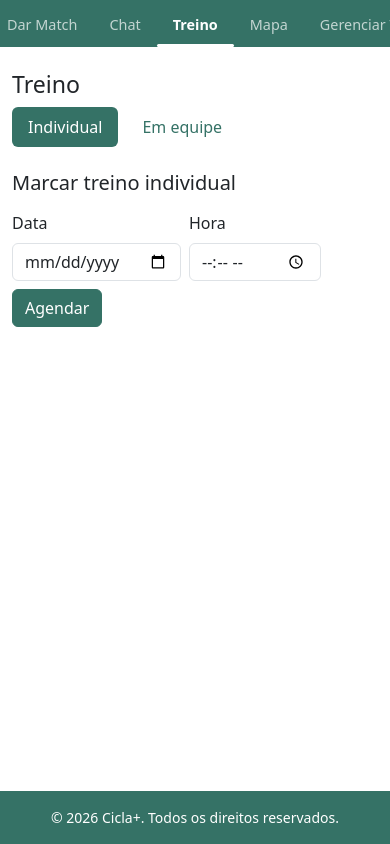
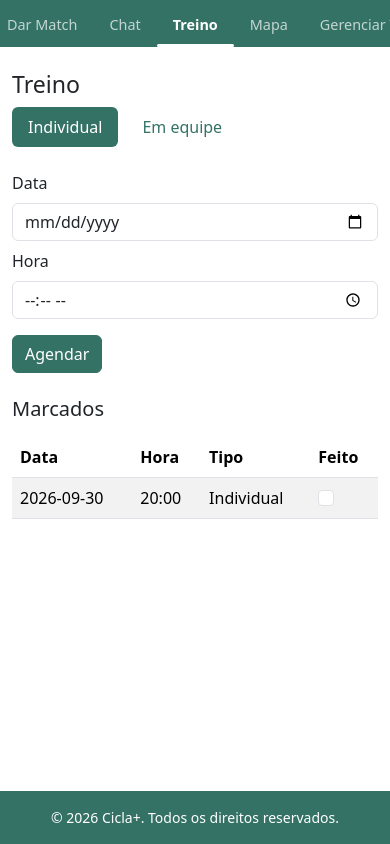
Before and after one commit to cruzPatrick/ciclaPlus, a React (Vite) app: page /app/treino in a window 390 px wide. Built offline with nearby package versions, Linux system fonts and the light colour scheme.

Commit message:
Reforma Dar Match com fila de cards, Chat responsivo e Treino com lista de marcados

```diff
--- a/src/pages/app/Chat.jsx
+++ b/src/pages/app/Chat.jsx
@@ -1,4 +1,64 @@
 import { useState } from "react";
+
+// Um item da lista de conversas — mesmo componente usado na lista mobile
+// (tela cheia) e na lista lateral do desktop.
+function ItemConversa({ conversa, ativa, onSelecionar }) {
+  return (
+    <li className="list-group-item p-0">
+      <button
+        type="button"
+        className={
+          "btn w-100 d-flex align-items-center gap-2 text-start border-0 rounded-0 py-2" +
+          (ativa ? " btn-primary" : " btn-light")
+        }
+        onClick={() => onSelecionar(conversa.id)}
+      >
+        <span className="material-icons">account_circle</span>
+        <span>
+          <span className="d-block">{conversa.nome}</span>
+          <span className="d-block small" style={{ opacity: 0.75 }}>
+            {conversa.distanciaKm} km
+          </span>
+        </span>
+      </button>
+    </li>
+  );
+}
+
+// A conversa aberta: histórico de mensagens + formulário de envio.
+function ThreadConversa({ conversa, rascunho, onMudarRascunho, onEnviar }) {
+  return (
+    <>
+      <div className="border rounded p-3 mb-2" style={{ minHeight: "220px" }}>
+        {conversa.mensagens.map((mensagem, indice) => (
+          <p key={indice} className={"mb-2 " + (mensagem.autor === "Você" ? "text-end" : "")}>
+            <span
+              className={
+                "d-inline-block px-2 py-1 rounded " +
+                (mensagem.autor === "Você" ? "bg-primary text-white" : "bg-ciclagrey")
+              }
+            >
+              {mensagem.texto}
+            </span>
+          </p>
+        ))}
+      </div>
+
+      <form className="d-flex gap-2" onSubmit={onEnviar}>
+        <input
+          type="text"
+          className="form-control"
+          placeholder={`Mensagem para ${conversa.nome}`}
+          value={rascunho}
+          onChange={(evento) => onMudarRascunho(evento.target.value)}
+        />
+        <button type="submit" className="btn btn-primary">
+          Enviar
+        </button>
+      </form>
+    </>
+  );
+}
 
 export default function Chat() {
   // Conversas e mensagens como dado local do componente.
@@ -6,6 +66,7 @@ export default function Chat() {
     {
       id: 1,
       nome: "Ana Beatriz",
+      distanciaKm: 3.2,
       mensagens: [
         { autor: "Ana Beatriz", texto: "Bora pedalar sábado?" },
         { autor: "Você", texto: "Bora! Que horas?" },
@@ -14,14 +75,23 @@ export default function Chat() {
     {
       id: 2,
       nome: "Bruno Costa",
+      distanciaKm: 5.8,
       mensagens: [{ autor: "Bruno Costa", texto: "Valeu pelo treino de hoje!" }],
     },
   ]);
 
   const [conversaAtivaId, setConversaAtivaId] = useState(conversas[0].id);
   const [rascunho, setRascunho] = useState("");
+  // Só importa no mobile: lá a lista e a conversa aberta nunca aparecem
+  // juntas, uma tela troca pela outra.
+  const [telaMobile, setTelaMobile] = useState("lista");
 
   const conversaAtiva = conversas.find((c) => c.id === conversaAtivaId);
+
+  function abrirConversa(id) {
+    setConversaAtivaId(id);
+    setTelaMobile("thread");
+  }
 
   function enviarMensagem(evento) {
     evento.preventDefault();
@@ -40,59 +110,65 @@ export default function Chat() {
 
   return (
     <main className="container py-4">
+      {/* Mobile: lista OU conversa aberta, nunca as duas ao mesmo tempo. */}
+      <div className="d-lg-none">
+        {telaMobile === "lista" ? (
+          <>
             <h1 className="h3">Chat</h1>
-
-      <div className="row g-3">
-        <div className="col-12 col-md-4">
             <ul className="list-group">
               {conversas.map((conversa) => (
-              <li key={conversa.id} className="list-group-item p-0">
+                <ItemConversa
+                  key={conversa.id}
+                  conversa={conversa}
+                  ativa={conversa.id === conversaAtivaId}
+                  onSelecionar={abrirConversa}
+                />
+              ))}
+            </ul>
+          </>
+        ) : (
+          <>
             <button
               type="button"
-                  className={
-                    "btn w-100 text-start border-0 rounded-0" +
-                    (conversa.id === conversaAtivaId ? " btn-primary" : "btn-light")
-                  }
-                  onClick={() => setConversaAtivaId(conversa.id)}
+              className="btn btn-link px-0 mb-2 text-decoration-none"
+              onClick={() => setTelaMobile("lista")}
             >
-                  {conversa.nome}
+              <span className="material-icons align-middle">arrow_back</span> Voltar
             </button>
-              </li>
+            <ThreadConversa
+              conversa={conversaAtiva}
+              rascunho={rascunho}
+              onMudarRascunho={setRascunho}
+              onEnviar={enviarMensagem}
+            />
+          </>
+        )}
+      </div>
+
+      {/* Desktop: lista e conversa aberta lado a lado. */}
+      <div className="d-none d-lg-block">
+        <h1 className="h3">Chat</h1>
+        <div className="row g-3">
+          <div className="col-lg-4">
+            <ul className="list-group">
+              {conversas.map((conversa) => (
+                <ItemConversa
+                  key={conversa.id}
+                  conversa={conversa}
+                  ativa={conversa.id === conversaAtivaId}
+                  onSelecionar={setConversaAtivaId}
+                />
               ))}
             </ul>
           </div>
-
-        <div className="col-12 col-md-8">
-          <div className="border rounded p-3 mb-2" style={{ minHeight: "220px" }}>
-            {conversaAtiva.mensagens.map((mensagem, indice) => (
-              <p
-                key={indice}
-                className={"mb-2 " + (mensagem.autor === "Você" ? "text-end" : "")}
-              >
-                <span
-                  className={
-                    "d-inline-block px-2 py-1 rounded " +
-                    (mensagem.autor === "Você" ? "bg-primary text-white" : "bg-ciclagrey")
-                  }
-                >
-                  {mensagem.texto}
-                </span>
-              </p>
-            ))}
+          <div className="col-lg-8">
+            <ThreadConversa
+              conversa={conversaAtiva}
+              rascunho={rascunho}
+              onMudarRascunho={setRascunho}
+              onEnviar={enviarMensagem}
+            />
           </div>
-
-          <form className="d-flex gap-2" onSubmit={enviarMensagem}>
-            <input
-              type="text"
-              className="form-control"
-              placeholder={`Mensagem para ${conversaAtiva.nome}`}
-              value={rascunho}
-              onChange={(evento) => setRascunho(evento.target.value)}
-            />
-            <button type="submit" className="btn btn-primary">
-              Enviar
-            </button>
-          </form>
         </div>
       </div>
     </main>
--- a/src/pages/app/Descoberta.jsx
+++ b/src/pages/app/Descoberta.jsx
@@ -1,18 +1,61 @@
 import { useState } from "react";
+
+// Card de um candidato — mesmo componente usado na fila do mobile (um por
+// vez) e na grade do desktop (vários ao mesmo tempo).
+function CardCandidato({ candidato, onAvaliar }) {
+  return (
+    <div className="card h-100">
+      <div className="card-body text-center">
+        <div
+          className="rounded-circle bg-ciclagrey d-flex align-items-center justify-content-center mx-auto mb-2"
+          style={{ width: "72px", height: "72px" }}
+        >
+          <span className="material-icons" style={{ fontSize: "36px" }}>
+            person
+          </span>
+        </div>
+        <h2 className="h5 mb-1">{candidato.nome}</h2>
+        <p className="small text-body-secondary mb-3">
+          {candidato.tipo} · {candidato.distanciaKm} km
+        </p>
+        <div className="d-flex justify-content-center gap-3">
+          <button
+            type="button"
+            className="btn btn-outline-secondary rounded-circle"
+            style={{ width: "48px", height: "48px" }}
+            aria-label={`Passar de ${candidato.nome}`}
+            onClick={() => onAvaliar(candidato.id, "passou")}
+          >
+            <span className="material-icons">close</span>
+          </button>
+          <button
+            type="button"
+            className="btn btn-primary rounded-circle"
+            style={{ width: "48px", height: "48px" }}
+            aria-label={`Dar match em ${candidato.nome}`}
+            onClick={() => onAvaliar(candidato.id, "match")}
+          >
+            <span className="material-icons">favorite</span>
+          </button>
+        </div>
+      </div>
+    </div>
+  );
+}
 
 export default function Descoberta() {
   // Candidatos a match como dado local do componente.
   const [candidatos, setCandidatos] = useState([
-    { id: 1, nome: "Ana Beatriz", distanciaKm: 3.2, estiloPedal: "Estrada", deuMatch: false },
-    { id: 2, nome: "Bruno Costa", distanciaKm: 5.8, estiloPedal: "Mountain bike", deuMatch: false },
-    { id: 3, nome: "Camila Rocha", distanciaKm: 1.4, estiloPedal: "Urbano", deuMatch: false },
+    { id: 1, nome: "Ana Beatriz", distanciaKm: 3.2, tipo: "Estrada", status: "pendente" },
+    { id: 2, nome: "Bruno Costa", distanciaKm: 5.8, tipo: "Mountain bike", status: "pendente" },
+    { id: 3, nome: "Camila Rocha", distanciaKm: 1.4, tipo: "Urbano", status: "pendente" },
   ]);
 
-  function darMatch(id) {
+  const pendentes = candidatos.filter((c) => c.status === "pendente");
+
+  function avaliar(id, status) {
     setCandidatos((atual) =>
-      atual.map((candidato) =>
-        candidato.id === id ? { ...candidato, deuMatch: true } : candidato
-      )
+      atual.map((candidato) => (candidato.id === id ? { ...candidato, status } : candidato))
     );
   }
 
@@ -21,32 +64,25 @@ export default function Descoberta() {
       <h1 className="h3">Dar Match</h1>
       <p>Encontre outros ciclistas e dê Match!</p>
 
-      <div className="row g-3">
-        {candidatos.map((candidato) => (
-          <div className="col-12 col-md-6 col-lg-4" key={candidato.id}>
-            <div className="card h-100">
-              <div className="card-body">
-                <h2 className="h5">{candidato.nome}</h2>
-                <p className="card-text small text-body-secondary mb-1">
-                  {candidato.estiloPedal} · {candidato.distanciaKm} km de você
-                </p>
+      {pendentes.length === 0 ? (
+        <p className="text-body-secondary">Sem novos ciclistas por perto no momento.</p>
+      ) : (
+        <>
+          {/* Mobile: só o próximo candidato da fila — decide um de cada vez. */}
+          <div className="d-lg-none mx-auto" style={{ maxWidth: "300px" }}>
+            <CardCandidato candidato={pendentes[0]} onAvaliar={avaliar} />
+          </div>
 
-                {candidato.deuMatch ? (
-                  <span className="badge bg-ciclagrey">Match dado ✓</span>
-                ) : (
-                  <button
-                    type="button"
-                    className="btn btn-primary btn-sm"
-                    onClick={() => darMatch(candidato.id)}
-                  >
-                    Dar Match
-                  </button>
-                )}
+          {/* Desktop: todos os candidatos pendentes lado a lado. */}
+          <div className="d-none d-lg-flex flex-wrap gap-3">
+            {pendentes.map((candidato) => (
+              <div key={candidato.id} style={{ width: "220px" }}>
+                <CardCandidato candidato={candidato} onAvaliar={avaliar} />
               </div>
-            </div>
+            ))}
           </div>
-        ))}
-      </div>
+        </>
+      )}
     </main>
   );
 }
--- a/src/pages/app/Treino.jsx
+++ b/src/pages/app/Treino.jsx
@@ -1,13 +1,10 @@
+import { useState } from "react";
 import { useSearchParams } from "react-router-dom";
 
 // Página única de Treino: a escolha entre Individual e Equipe é uma aba
 // dentro da própria página (era uma rota / menu separado antes).
 
-// Sem backend — o envio do form só evita o reload da SPA (mesma simulação
-// das demais telas do protótipo).
-function previneEnvio(evento) {
-  evento.preventDefault();
-}
+const RATULO_TIPO = { individual: "Individual", equipe: "Equipe" };
 
 export default function Treino() {
   // O tipo fica na URL (?tipo=individual|equipe): sobrevive a F5, dá pra
@@ -18,10 +15,33 @@ export default function Treino() {
 
   // Dados locais do componente — nada de API/backend aqui.
   const equipes = ["Equipe 1", "Equipe 2"];
+  const [treinosMarcados, setTreinosMarcados] = useState([
+    { id: 1, data: "2026-09-30", hora: "20:00", tipo: "individual", feito: false },
+  ]);
 
   function escolherTipo(novoTipo) {
     // replace: trocar de aba não enche o histórico do navegador.
     setSearchParams({ tipo: novoTipo }, { replace: true });
+  }
+
+  function marcarTreino(evento) {
+    evento.preventDefault();
+    const dados = new FormData(evento.target);
+    const novoTreino = {
+      id: Date.now(),
+      data: dados.get("data"),
+      hora: dados.get("hora"),
+      tipo,
+      feito: false,
+    };
+    setTreinosMarcados((atual) => [...atual, novoTreino]);
+    evento.target.reset();
+  }
+
+  function alternarFeito(id) {
+    setTreinosMarcados((atual) =>
+      atual.map((treino) => (treino.id === id ? { ...treino, feito: !treino.feito } : treino))
+    );
   }
 
   return (
@@ -51,40 +71,23 @@ export default function Treino() {
         </li>
       </ul>
 
+      <div className="row g-4">
+        <div className="col-lg-4">
           {tipo === "individual" ? (
-        <section aria-labelledby="titulo-individual">
-          <h2 id="titulo-individual" className="h5 mb-3">
-            Marcar treino individual
-          </h2>
-          <form
-            className="row g-2"
-            style={{ maxWidth: "480px" }}
-            onSubmit={previneEnvio}
-          >
-            <div className="col-auto">
+            <form onSubmit={marcarTreino}>
+              <div className="mb-2">
                 <label htmlFor="data" className="form-label">Data</label>
-              <input type="date" id="data" name="data" className="form-control" />
+                <input type="date" id="data" name="data" className="form-control" required />
               </div>
-            <div className="col-auto">
+              <div className="mb-3">
                 <label htmlFor="hora" className="form-label">Hora</label>
-              <input type="time" id="hora" name="hora" className="form-control" />
+                <input type="time" id="hora" name="hora" className="form-control" required />
               </div>
-            <div className="col-auto d-flex align-items-end">
               <button type="submit" className="btn btn-primary">Agendar</button>
-            </div>
             </form>
-        </section>
           ) : (
-        <section aria-labelledby="titulo-equipe">
-          <h2 id="titulo-equipe" className="h5 mb-3">
-            Marcar treino em equipe
-          </h2>
-          <form
-            className="row g-2"
-            style={{ maxWidth: "640px" }}
-            onSubmit={previneEnvio}
-          >
-            <div className="col-auto">
+            <form onSubmit={marcarTreino}>
+              <div className="mb-2">
                 <label htmlFor="equipe" className="form-label">Selecione a equipe</label>
                 <select id="equipe" name="equipe" className="form-select">
                   {equipes.map((equipe) => (
@@ -92,20 +95,51 @@ export default function Treino() {
                   ))}
                 </select>
               </div>
-            <div className="col-auto">
+              <div className="mb-2">
                 <label htmlFor="data-equipe" className="form-label">Data</label>
-              <input type="date" id="data-equipe" name="data-equipe" className="form-control" />
+                <input type="date" id="data-equipe" name="data" className="form-control" required />
               </div>
-            <div className="col-auto">
+              <div className="mb-3">
                 <label htmlFor="hora-equipe" className="form-label">Hora</label>
-              <input type="time" id="hora-equipe" name="hora-equipe" className="form-control" />
+                <input type="time" id="hora-equipe" name="hora" className="form-control" required />
               </div>
-            <div className="col-auto d-flex align-items-end">
               <button type="submit" className="btn btn-primary">Agendar</button>
+            </form>
+          )}
         </div>
-          </form>
-        </section>
-      )}
+
+        <div className="col-lg-8">
+          <h2 className="h5 mb-3">Marcados</h2>
+          <table className="table table-striped">
+            <thead>
+              <tr>
+                <th>Data</th>
+                <th>Hora</th>
+                <th>Tipo</th>
+                <th>Feito</th>
+              </tr>
+            </thead>
+            <tbody>
+              {treinosMarcados.map((treino) => (
+                <tr key={treino.id}>
+                  <td>{treino.data}</td>
+                  <td>{treino.hora}</td>
+                  <td>{RATULO_TIPO[treino.tipo]}</td>
+                  <td>
+                    <input
+                      type="checkbox"
+                      className="form-check-input"
+                      checked={treino.feito}
+                      onChange={() => alternarFeito(treino.id)}
+                      aria-label={`Marcar treino de ${treino.data} como feito`}
+                    />
+                  </td>
+                </tr>
+              ))}
+            </tbody>
+          </table>
+        </div>
+      </div>
     </main>
   );
 }
```
Also changed, not shown: mudancas/changelog.md. Lines whose indentation alone changed are shown as unchanged.
